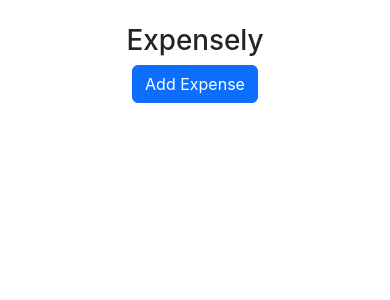
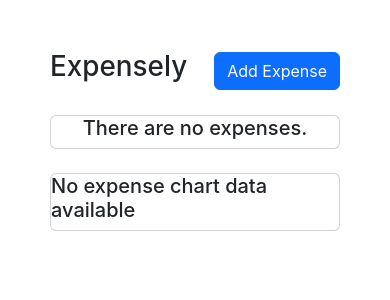
Before and after one commit to emilany/expensely, a React (Vite) app: page / in a window 390 px wide. Shown: the top 300 px of the page. Built offline with nearby package versions, Linux system fonts and the light colour scheme.

Commit message:
added expense table and content
initial go at implementing responsive styles
added base expense chart component

```diff
--- a/src/App.tsx
+++ b/src/App.tsx
@@ -1,7 +1,9 @@
 import { useEffect, useState } from 'react'
 import { Button } from 'react-bootstrap'
 import AddExpenseFormModal from './components/AddExpenseFormModal'
-import './styles/app.scss'
+import ExpenseChart from './components/ExpenseChart'
+import ExpenseTable from './components/ExpenseTable'
+import './styles/App.scss'
 import { getFromStorage, saveToStorage, STORAGE_KEY } from './utils/storage'
 import { Expense } from './utils/types'
 
@@ -25,11 +27,18 @@
 
   return (
     <div className="app">
-      <h1>Expensely</h1>
+      <div className="app__heading">
+        <h1>Expensely</h1>
 
-      <Button variant="primary" onClick={handleOpenExpenseFormModal}>
-        Add Expense
-      </Button>
+        <Button variant="primary" onClick={handleOpenExpenseFormModal}>
+          Add Expense
+        </Button>
+      </div>
+
+      <div className="app__content">
+        <ExpenseTable expenses={expenses} />
+        <ExpenseChart />
+      </div>
 
       {isOpenExpenseFormModal && (
         <AddExpenseFormModal
--- /dev/null
+++ b/src/components/ExpenseChart.tsx
@@ -0,0 +1,12 @@
+import { Card } from 'react-bootstrap'
+import '../styles/ExpenseChart.scss'
+
+const ExpenseChart = () => {
+  return (
+    <Card className="expense-chart">
+      <h5>No expense chart data available</h5>
+    </Card>
+  )
+}
+
+export default ExpenseChart
--- /dev/null
+++ b/src/components/ExpenseTable.tsx
@@ -0,0 +1,47 @@
+import { format } from 'date-fns'
+import { Card, Table } from 'react-bootstrap'
+import '../styles/ExpenseTable.scss'
+import { Expense } from '../utils/types'
+
+type Props = {
+  expenses: Expense[]
+}
+
+const dateFormat = 'LLLL d, yyyy'
+
+const ExpenseTable = ({ expenses }: Props) => {
+  if (!expenses.length) {
+    return (
+      <Card className="expense-table">
+        <h5>There are no expenses.</h5>
+      </Card>
+    )
+  }
+
+  return (
+    <Card className="expense-table">
+      <Table>
+        <thead>
+          <tr>
+            <th>Name</th>
+            <th>Date</th>
+            <th>Amount</th>
+            <th>Category</th>
+          </tr>
+        </thead>
+        <tbody>
+          {expenses.map((expense) => (
+            <tr key={expense.id}>
+              <td>{expense.name}</td>
+              <td>{format(expense.dateAdded, dateFormat)}</td>
+              <td>€{expense.amount}</td>
+              <td>{expense.category}</td>
+            </tr>
+          ))}
+        </tbody>
+      </Table>
+    </Card>
+  )
+}
+
+export default ExpenseTable
--- /dev/null
+++ b/src/styles/App.scss
@@ -0,0 +1,42 @@
+.app {
+  display: flex;
+  flex-direction: column;
+  width: 100%;
+  box-sizing: border-box;
+  padding: 50px;
+
+  &__heading {
+    display: flex;
+    justify-content: space-between;
+    align-items: center;
+  }
+
+  &__content {
+    display: flex;
+    flex-direction: column;
+    row-gap: 24px;
+    margin-top: 24px;
+
+    @media (min-width: 768px) {
+      display: grid;
+      grid-template-columns: 1fr 1fr;
+      column-gap: 24px;
+    }
+  }
+
+  @media (min-width: 768px) {
+    align-self: center;
+    padding-left: 25px;
+    padding-right: 25px;
+  }
+
+  @media (min-width: 992px) {
+    max-width: 970px;
+    padding-left: 0px;
+    padding-right: 0px;
+  }
+
+  @media (min-width: 1200px) {
+    max-width: 1200px;
+  }
+}
--- /dev/null
+++ b/src/styles/ExpenseChart.scss
@@ -0,0 +1,5 @@
+.expense-chart {
+  display: flex;
+  justify-content: center;
+  align-items: center;
+}
--- /dev/null
+++ b/src/styles/ExpenseTable.scss
@@ -0,0 +1,6 @@
+.expense-table {
+  display: flex;
+  justify-content: center;
+  align-items: center;
+  overflow: hidden;
+}
--- a/src/styles/app.scss
+++ /dev/null
@@ -1,7 +0,0 @@
-.app {
-  display: flex;
-  flex: 1;
-  flex-direction: column;
-  align-items: center;
-  padding: 24px;
-}
--- a/src/styles/index.scss
+++ b/src/styles/index.scss
@@ -12,6 +12,7 @@
 
   margin: 0;
   display: flex;
+  justify-content: center;
   box-sizing: border-box;
   min-width: 320px;
   min-height: 100vh;
```
